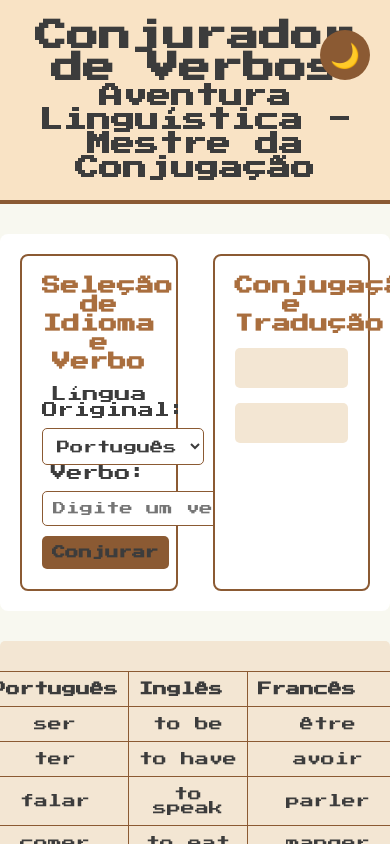
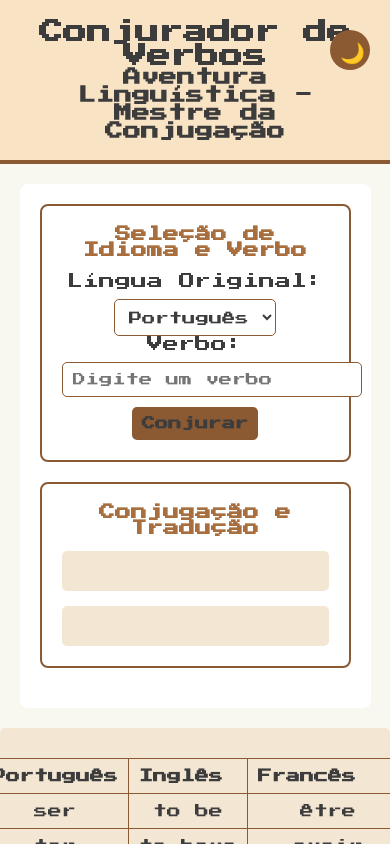
Before and after one commit to Vinis-San/AniDB_Front-End, a plain HTML site: page index.html in a window 390 px wide. Shown: the top 844 px of the page. Drawn offline with Linux system fonts and the light colour scheme.

Commit message:
Update styles.css
update para dispositivos moveis

```diff
--- a/styles.css
+++ b/styles.css
@@ -181,3 +181,41 @@ select, input[type="text"] {
   color: var(--text-color); /* Cor do texto das caixas de seleção e campos de texto no tema escuro */
   border: 1px solid var(--border-color); /* Borda das caixas de seleção e campos de texto no tema escuro */
 }
+
+
+
+/* Estilo para dispositivos móveis */
+@media (max-width: 768px) {
+    .container {
+      flex-direction: column; /* Muda o layout para coluna em telas menores */
+      width: 90%; /* Largura do contêiner */
+      margin: 20px auto; /* Margem automática */
+    }
+
+    .left-panel, .right-panel {
+      width: 100%; /* Os painéis ocupam toda a largura */
+      margin-bottom: 20px; /* Espaço entre os painéis */
+    }
+
+    #verb-table {
+      width: 100%; /* A tabela ocupa toda a largura do contêiner */
+    }
+
+    #themeButton {
+      width: 40px; /* Largura menor para dispositivos móveis */
+      height: 40px; /* Altura menor para dispositivos móveis */
+      font-size: 20px; /* Tamanho da fonte menor para o botão */
+    }
+
+    h1 {
+      font-size: 24px; /* Tamanho da fonte do título maior */
+    }
+
+    h2 {
+      font-size: 18px; /* Tamanho da fonte do subtítulo maior */
+    }
+
+    h3 {
+      font-size: 16px; /* Tamanho da fonte dos títulos dos painéis */
+    }
+  }
```
